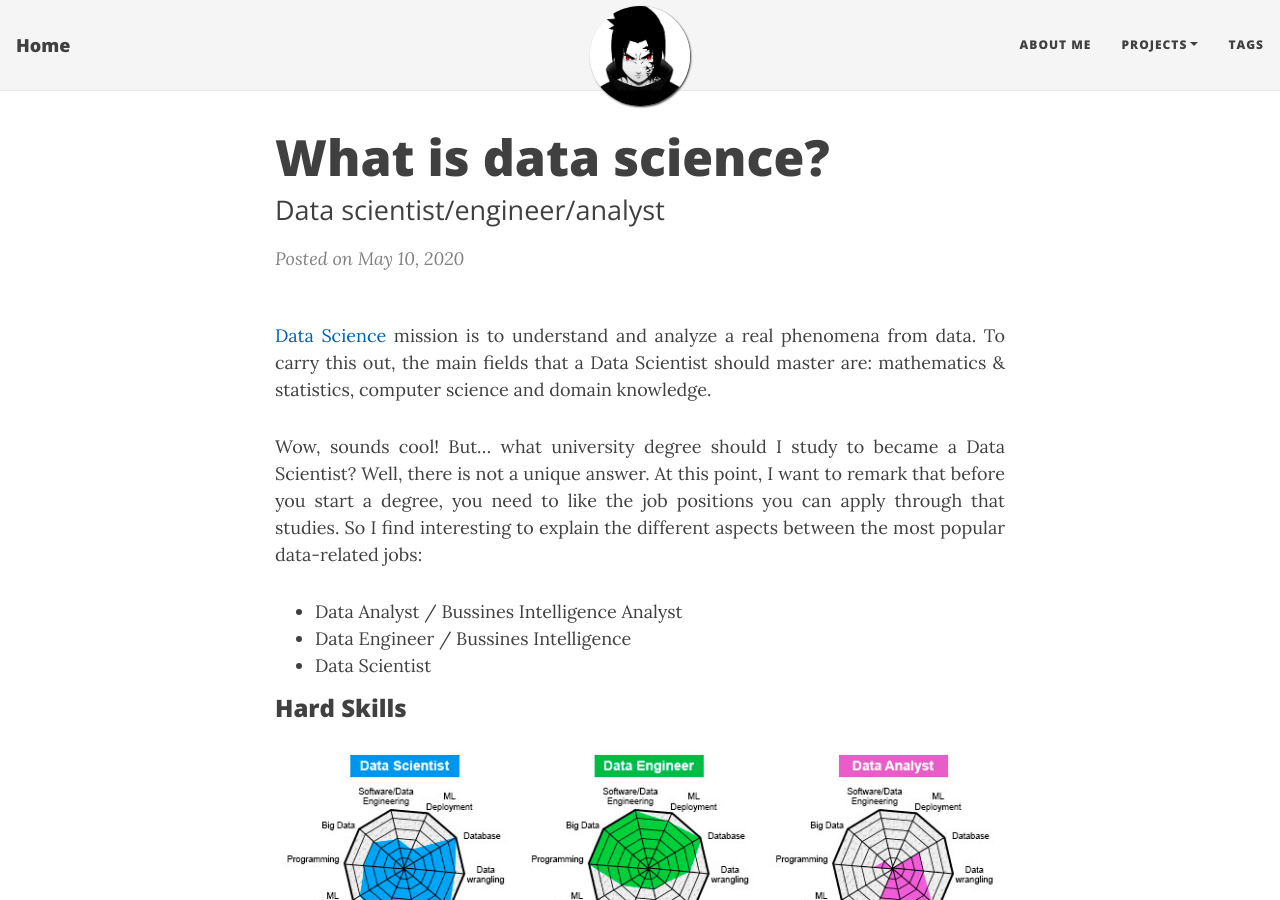
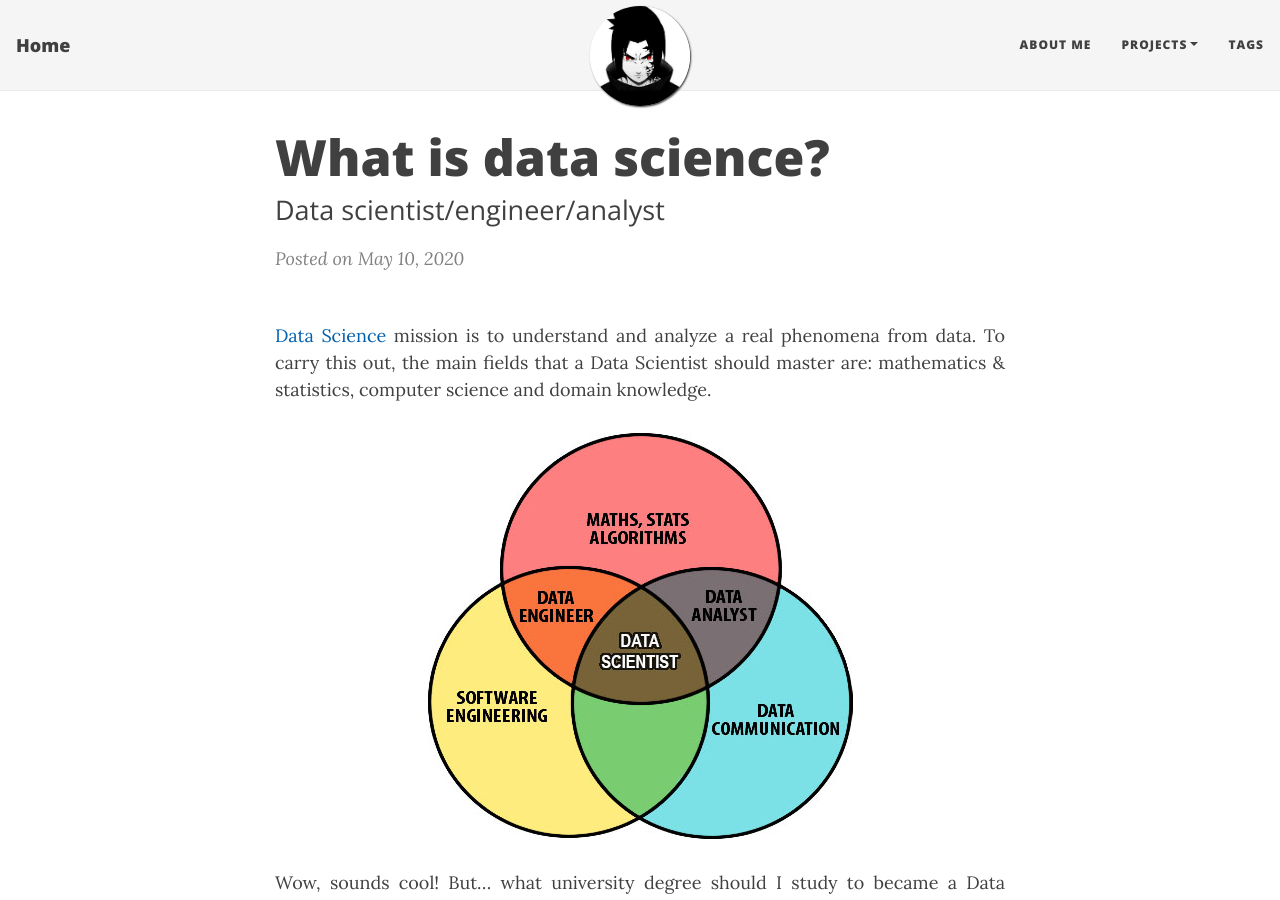
Before and after one commit to Kadatashi/kadatashi.github.io, a Jekyll site: the page built from _posts/2020-05-10-What-is-data-science.md, in a window 1280 px wide and 900 px high. Built offline with Jekyll 4.4.1, drawn with Linux system fonts in a browser that asks for light colours; nearby versions of some CDN libraries.

Commit message:
Update 2020-05-10-What-is-data-science.md

```diff
--- a/_posts/2020-05-10-What-is-data-science.md
+++ b/_posts/2020-05-10-What-is-data-science.md
@@ -7,6 +7,8 @@ comments: true
 ---
 
 [Data Science](https://en.wikipedia.org/wiki/Data_science) mission is to understand and analyze a real phenomena from data. To carry this out, the main fields that a Data Scientist should master are: mathematics & statistics, computer science and domain knowledge.
+
+![Salaries difference](/assets/img/difference-between-ds-de-da-0.jpg){: .mx-auto.d-block :}
 
 Wow, sounds cool! But... what university degree should I study to became a Data Scientist? Well, there is not a unique answer. At this point, I want to remark that before you start a degree, you need to like the job positions you can apply through that studies. So I find interesting to explain the different aspects between the most popular data-related jobs:
 
```
